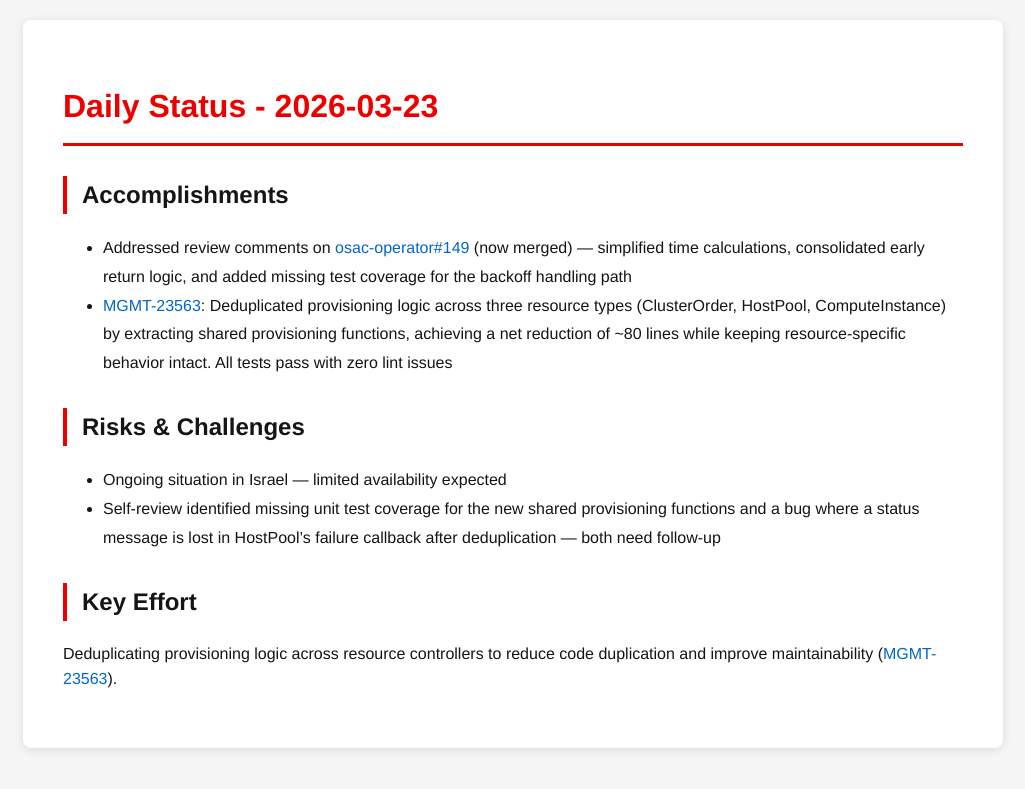
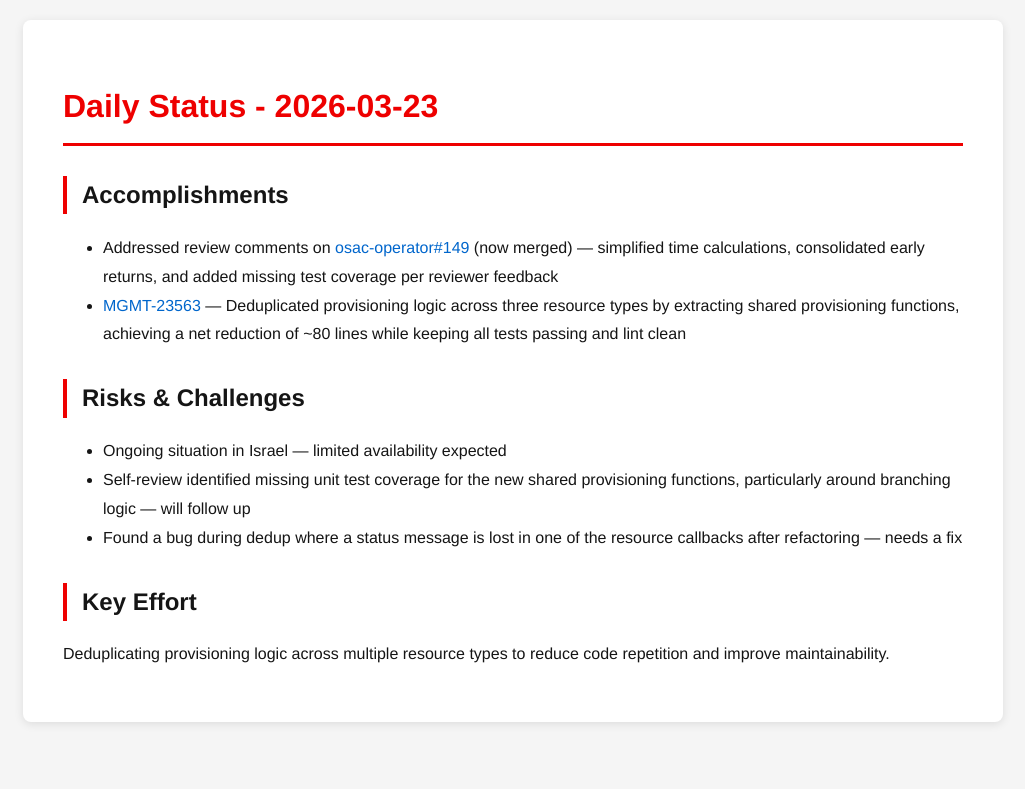
Before and after one commit to tzvatot/daily-status, a Jekyll site: the page built from 2026-03-23.md, in a window 1280 px wide. Shown: the top 789 px of the page, without its empty margins (127-1152 px from the left). Built offline with Jekyll 4.4.1, drawn with Linux system fonts in a browser that asks for light colours.

Commit message:
Daily status update - 2026-03-23

```diff
--- a/2026-03-23.md
+++ b/2026-03-23.md
@@ -7,12 +7,13 @@
 # Daily Status - 2026-03-23
 
 ## Accomplishments
-- Addressed review comments on [osac-operator#149](https://github.com/osac-project/osac-operator/pull/149) (now merged) — simplified time calculations, consolidated early return logic, and added missing test coverage for the backoff handling path
-- [MGMT-23563](https://issues.redhat.com/browse/MGMT-23563): Deduplicated provisioning logic across three resource types (ClusterOrder, HostPool, ComputeInstance) by extracting shared provisioning functions, achieving a net reduction of ~80 lines while keeping resource-specific behavior intact. All tests pass with zero lint issues
+- Addressed review comments on [osac-operator#149](https://github.com/osac-project/osac-operator/pull/149) (now merged) — simplified time calculations, consolidated early returns, and added missing test coverage per reviewer feedback
+- [MGMT-23563](https://issues.redhat.com/browse/MGMT-23563) — Deduplicated provisioning logic across three resource types by extracting shared provisioning functions, achieving a net reduction of ~80 lines while keeping all tests passing and lint clean
 
 ## Risks & Challenges
 - Ongoing situation in Israel — limited availability expected
-- Self-review identified missing unit test coverage for the new shared provisioning functions and a bug where a status message is lost in HostPool's failure callback after deduplication — both need follow-up
+- Self-review identified missing unit test coverage for the new shared provisioning functions, particularly around branching logic — will follow up
+- Found a bug during dedup where a status message is lost in one of the resource callbacks after refactoring — needs a fix
 
 ## Key Effort
-Deduplicating provisioning logic across resource controllers to reduce code duplication and improve maintainability ([MGMT-23563](https://issues.redhat.com/browse/MGMT-23563)).
+Deduplicating provisioning logic across multiple resource types to reduce code repetition and improve maintainability.
```
